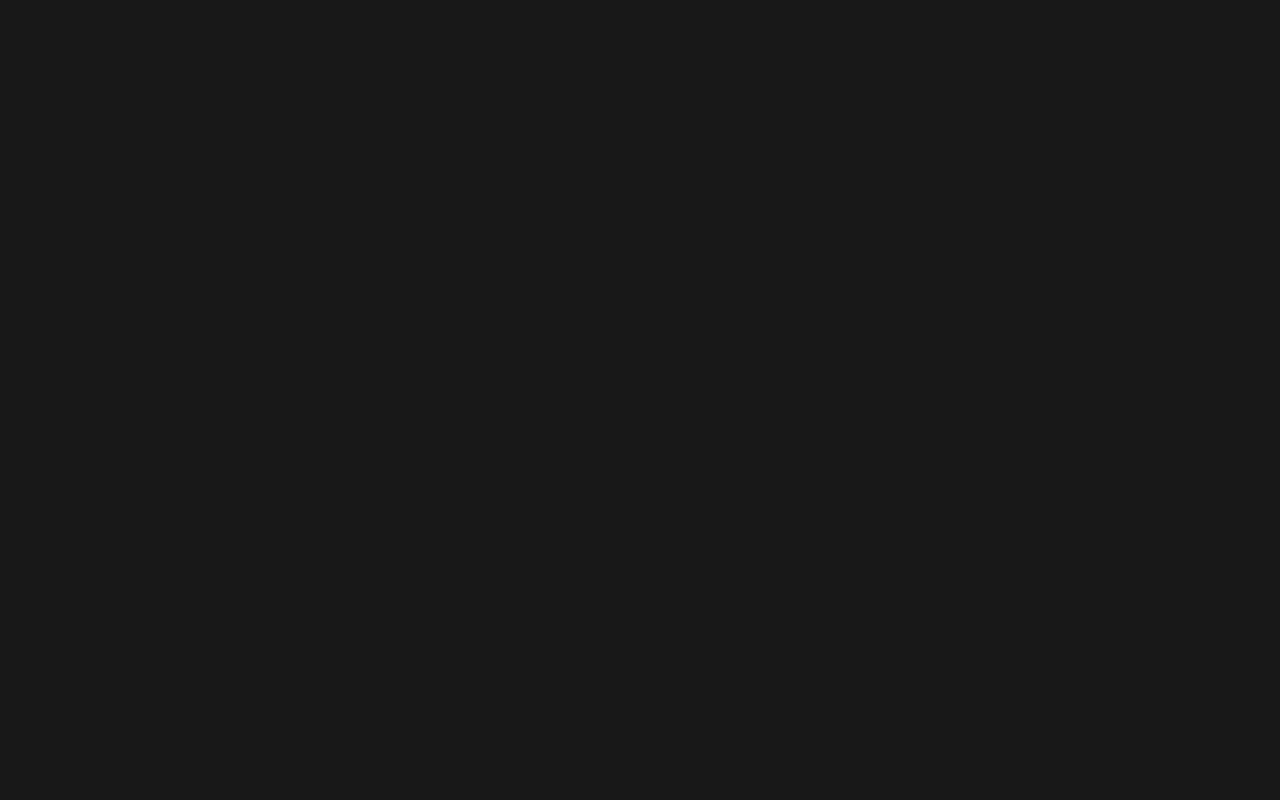
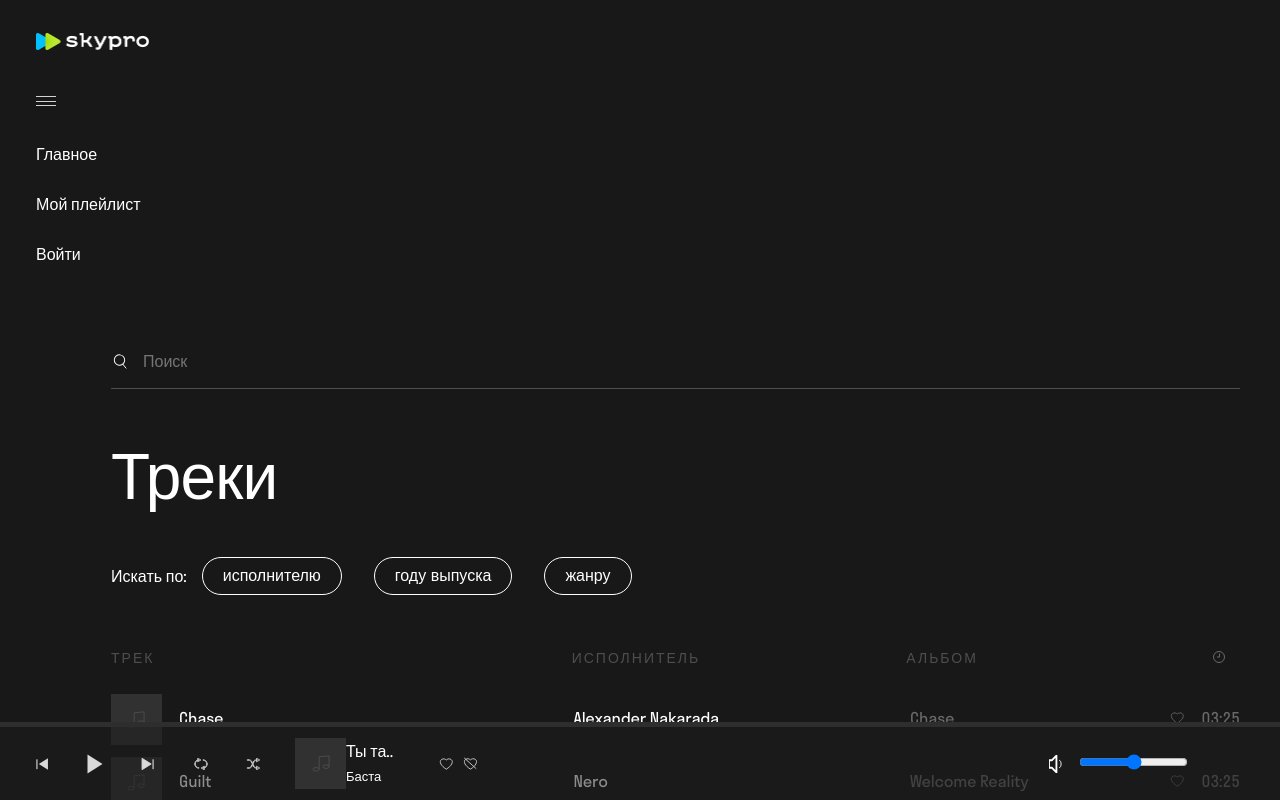
Before and after one commit to olgajacobs/Player, a React (Create React App) app: page / in a window 1280 px wide. Built offline with nearby package versions, Linux system fonts and the light colour scheme; the HTML template or start-up script is replaced by a standard one.

Commit message:
Просто коммит

```diff
--- a/src/pages/login/index.jsx
+++ b/src/pages/login/index.jsx
@@ -6,7 +6,7 @@ function Login() {
 
   return (
     <div className={styles.login}>
-      <div className={styles.main} />
+      <div>Логин</div>
     </div>
   )
 }
--- a/src/pages/login/login.module.css
+++ b/src/pages/login/login.module.css
@@ -9,7 +9,7 @@
   background-color: #181818;
 }
 
-.main {
+.login {
   flex: 1 1 auto;
   display: flex;
   flex-wrap: wrap;
--- a/src/pages/main/index.jsx
+++ b/src/pages/main/index.jsx
@@ -1,12 +1,33 @@
-// import { useState, useEffect } from 'react'
-import styles from './login.module.css'
+import { useState, useEffect } from 'react'
+import LeftBlockMenu from '../../Components/LeftBlockMenu/LeftBlockMenu.jsx'
+import CenterBlock from '../../Components/CenterBlock/CenterBlock'
+import Footer from '../../Components/Footer/Footer'
+import RightBlock from '../../Components/RightBlock/RightBlock'
+import styles from './main.module.css'
 
 function Main() {
-  //   const [loading, setLoading] = useState(true)
+  const [loading, setLoading] = useState(true)
+
+  useEffect(() => {
+    const timer = setTimeout(() => setLoading(false), 4000)
+    return () => clearTimeout(timer)
+  })
 
   return (
-    <div className={styles.login}>
-      <div className={styles.main} />
+    <div className={styles.container}>
+      <div className={styles.main}>
+        <LeftBlockMenu loading={loading} />
+
+        <CenterBlock loading={loading} />
+        <RightBlock loading={loading} />
+      </div>
+      <Footer loading={loading} />
+
+      {loading && (
+        <div className={styles.shadow}>
+          <p>Loading...</p>
+        </div>
+      )}
     </div>
   )
 }
--- /dev/null
+++ b/src/pages/main/main.module.css
@@ -0,0 +1,40 @@
+.container {
+  width: 100%;
+  min-height: 100%;
+  overflow: hidden;
+  max-width: 1920px;
+  height: 100vh;
+  margin: 0 auto;
+  position: relative;
+  background-color: #181818;
+}
+
+.main {
+  flex: 1 1 auto;
+  display: flex;
+  flex-wrap: wrap;
+  justify-content: space-between;
+}
+
+.shadow {
+  width: 100%;
+  height: 100%;
+  min-height: 100%;
+  max-width: 1920px;
+  top: 0;
+  left: 0;
+  position: absolute;
+  background-color: #2c2f2c;
+  opacity: 60%;
+  display: flex;
+  justify-content: center;
+  align-items: center;
+  color: chartreuse;
+  font-weight: 400;
+  font-size: 60px;
+}
+p {
+  color: chartreuse;
+  font-weight: 400;
+  font-size: 60px;
+}
--- a/src/pages/registration/index.jsx
+++ b/src/pages/registration/index.jsx
@@ -6,7 +6,7 @@ function Registration() {
 
   return (
     <div className={styles.registration}>
-      <div className={styles.main} />
+      <div />
     </div>
   )
 }
--- a/src/pages/registration/registration.module.css
+++ b/src/pages/registration/registration.module.css
@@ -9,7 +9,7 @@
   background-color: #181818;
 }
 
-.main {
+.registration {
   flex: 1 1 auto;
   display: flex;
   flex-wrap: wrap;
```
